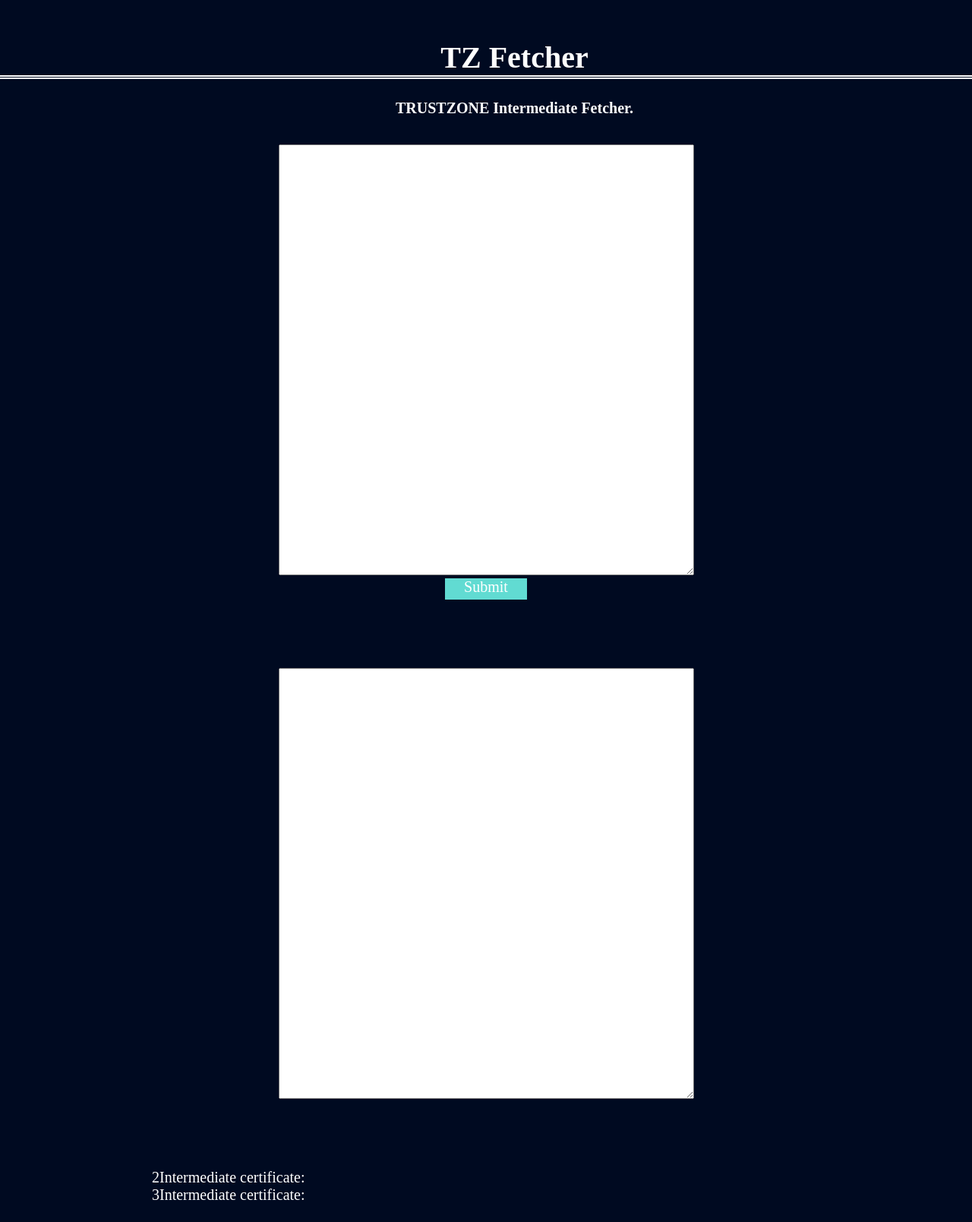
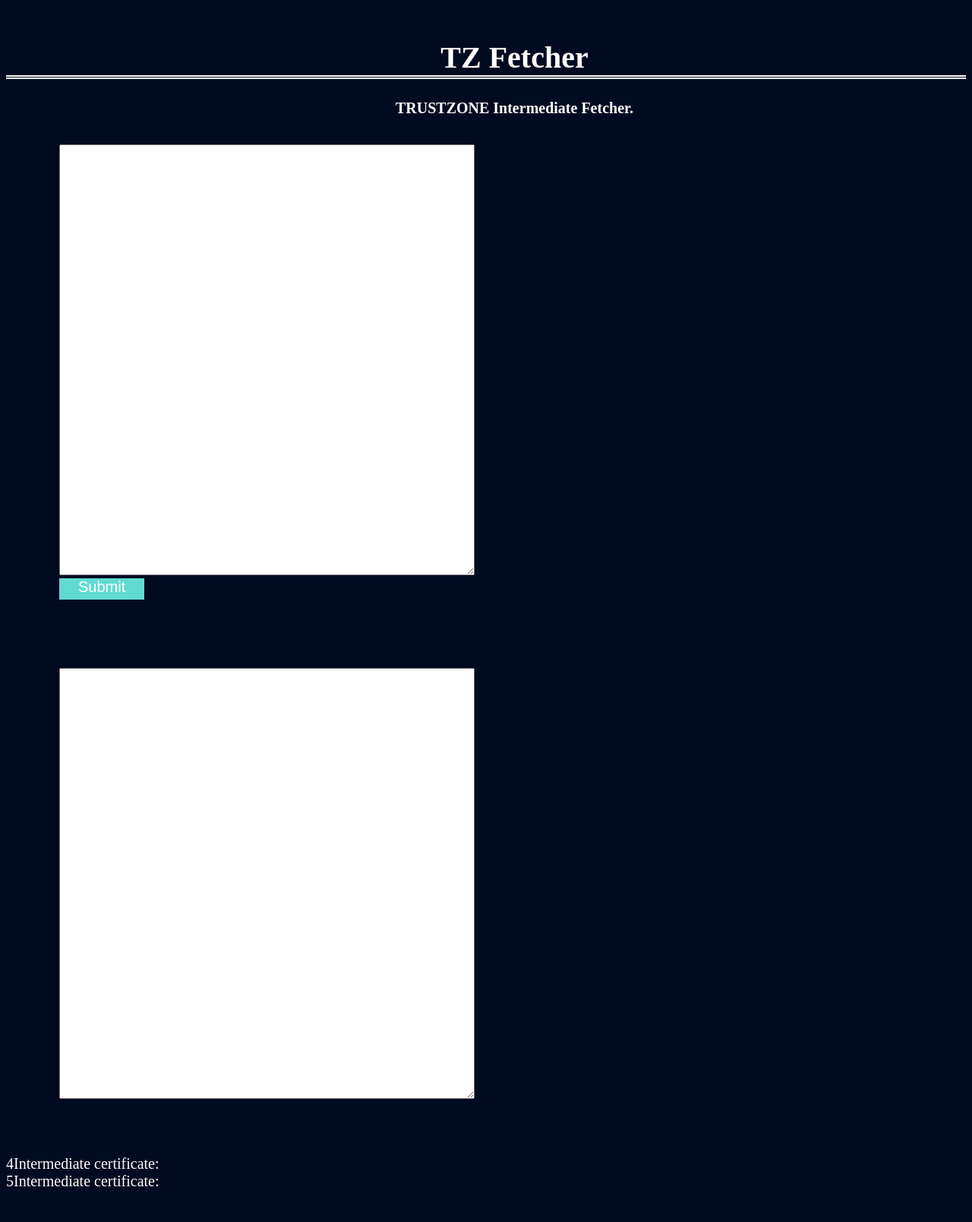
Before and after one commit to ChristianBrandenburg/TZ_fetchintermediate, a Flask app: page / in a window 1280 px wide. Shown: the whole page at 76% size. After the commit the page ends 1561 px from the top, so only its background shows below. Run offline with Flask 2, Linux system fonts and the light colour scheme.

Commit message:
css updates

```diff
--- a/static/css/main.css
+++ b/static/css/main.css
@@ -7,15 +7,11 @@
 }
 
 body {
-    margin: 0;
-    padding: 0;
     background-color:#000a21;
+    font-family: "Poppins", Poppins;
   }
-  /*
-   * Formatting the header area
-   */
+
   h1 {
-    font-family: "Poppins", Poppins;
     color: #fff;
     font-size: 40px;
     text-align: center;
@@ -24,38 +20,30 @@
   }
 
   h2 {
-    font-family: "Poppins", Poppins;
     color: #fff;
     font-size: 20px;
     text-align: center;
     padding: 0px 25px 0px 100px;
   }
 
+  div.settings {
+    display:grid;
+    grid-template-columns: max-content max-content;
+    grid-gap:5px;
+  }
+  div.settings label       { text-align:right; }
+  div.settings label:after { content: ":"; }
+
   form {
-    text-align: center;
     width: auto;
     border-radius: 0px;
     text-decoration: none;
     padding: 20px 20px 20px 20px;
-    margin: 5px 100px 50px 100px;
+    margin: 5px 50px 50px 50px;
     box-sizing: border-box;
   }
 
-  .column {
-    float:left;
-    width: 33.33%;
-    padding: 20px 20px 20px 20px;
-    margin: 5px 100px 50px 100px;
-  }
-
-  .row:after {
-    content:"";
-    display: table;
-    clear: both;
-  }
-
   textarea {
-    text-align: left;
     min-width: 535px;
     height: auto;
     min-height: 555px;
@@ -64,16 +52,12 @@
   }
 
   label {
-    font-family: "Poppins", Poppins;
     color: #fff;
     font-size: 20px;
-    text-align: left;
-    padding: 25px 25px 25px 200px;
+    text-align: center;
   }
 
-
   input {
-    font-family: "Poppins", Poppins;
     border: none;
     text-decoration: none;
     background-color:#61dbd2;
--- a/templates/form.html
+++ b/templates/form.html
@@ -5,6 +5,7 @@
 <meta name="viewport" content="width=device-width, initial-scale=1.0"/>
 <link rel="stylesheet" href="../static/css/main.css">
 <title>TZ Fetcher</title>
+
 </head>
 <body>
 
@@ -12,28 +13,24 @@
 
 <h2>TRUSTZONE Intermediate Fetcher.</h2>
 
-<div class="container">
-<div class ="floatLeft">
+<div class="row">
+
+    <div class="column">
         <form action="/submit/" method="post">
-    <textarea id="text" name="text" rows="12" cols="50">{{form_data}}</textarea>
+            <textarea id="text" name="text">{{form_data}}</textarea>
             <br/>
             <input type="submit" value="Submit">
         </form>
-
         <form>
-    <textarea id="result" name="text" rows="12" cols="50">{{intermediate}}</textarea >
+            <textarea id="result" name="text">{{intermediate}}</textarea >
         </form>
     </div>
 
-<div class ="floatRight">
+    <div class="column">
+        <label for="text">4Intermediate certificate:</label>
         <br>
-<label for="text">2Intermediate certificate:</label>
+        <label for="text">5Intermediate certificate:</label>
         <br>
-<label for="text">3Intermediate certificate:</label>
-<br>
-
-</div>
-
     </div>
 
 </body>
```
Lines whose indentation alone changed are shown as unchanged.
